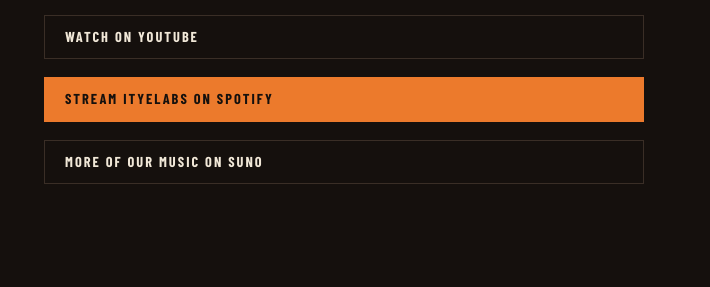
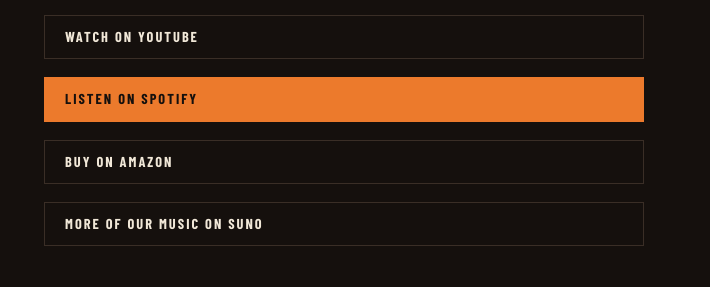
Before and after one commit to veetoltd/chronoshift, a plain HTML site: page index.html in a window 1280 px wide. Shown: the part 3928-4215 px from the top of the page, 570-1280 px from the left. Drawn offline with nearby package versions, Linux system fonts and the light colour scheme.

Commit message:
Song section: Cross the Ages on Spotify and Amazon

```diff
--- a/index.html
+++ b/index.html
@@ -339,7 +339,8 @@ footer .who strong { color: var(--bone); font: 700 1.2rem/1.2 var(--f-display);
           <span class="label">Song · Cross the Ages <span class="new">New</span></span>
           <p class="lede">A song about the game: a man thrown back in time and stranded sixty-six million years ago. He has to survive every era of history and find the way home.</p>
           <a class="btn ghost" href="https://youtu.be/lXwFMECKmgM" target="_blank" rel="noopener">Watch on YouTube</a>
-          <a class="btn" href="https://open.spotify.com/artist/0E3Ffxx506RhNI9yR36Z2N" target="_blank" rel="noopener">Stream ITYELABS on Spotify</a>
+          <a class="btn" href="https://open.spotify.com/track/1yoWHahqtRs3w1Ds64Td62" target="_blank" rel="noopener">Listen on Spotify</a>
+          <a class="btn ghost" href="https://www.amazon.com/gp/product/B0HRSS15CS" target="_blank" rel="noopener">Buy on Amazon</a>
           <a class="btn ghost" href="https://suno.com/@ityelabs" target="_blank" rel="noopener">More of our music on Suno</a>
         </div>
       </div>
```
